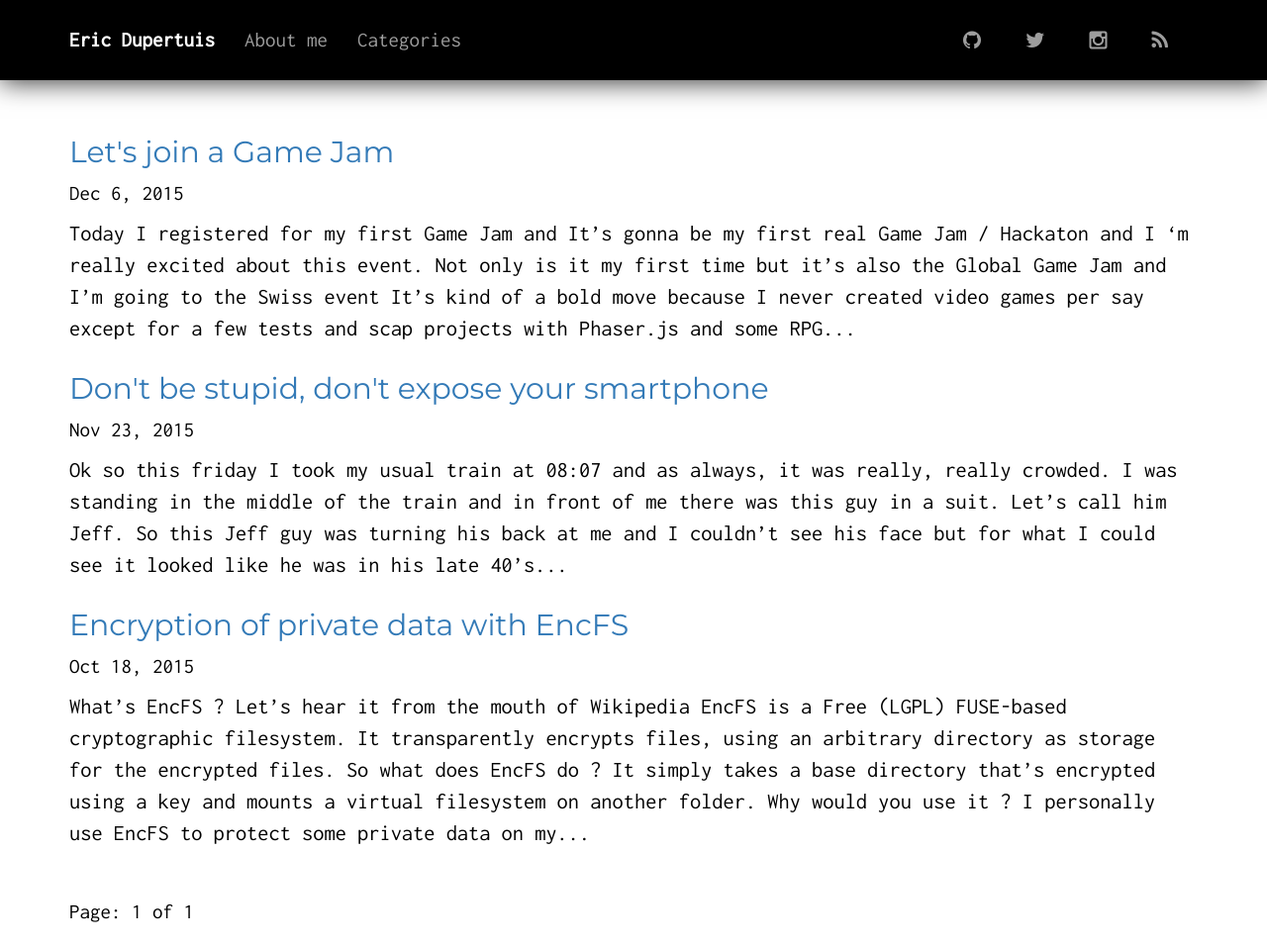
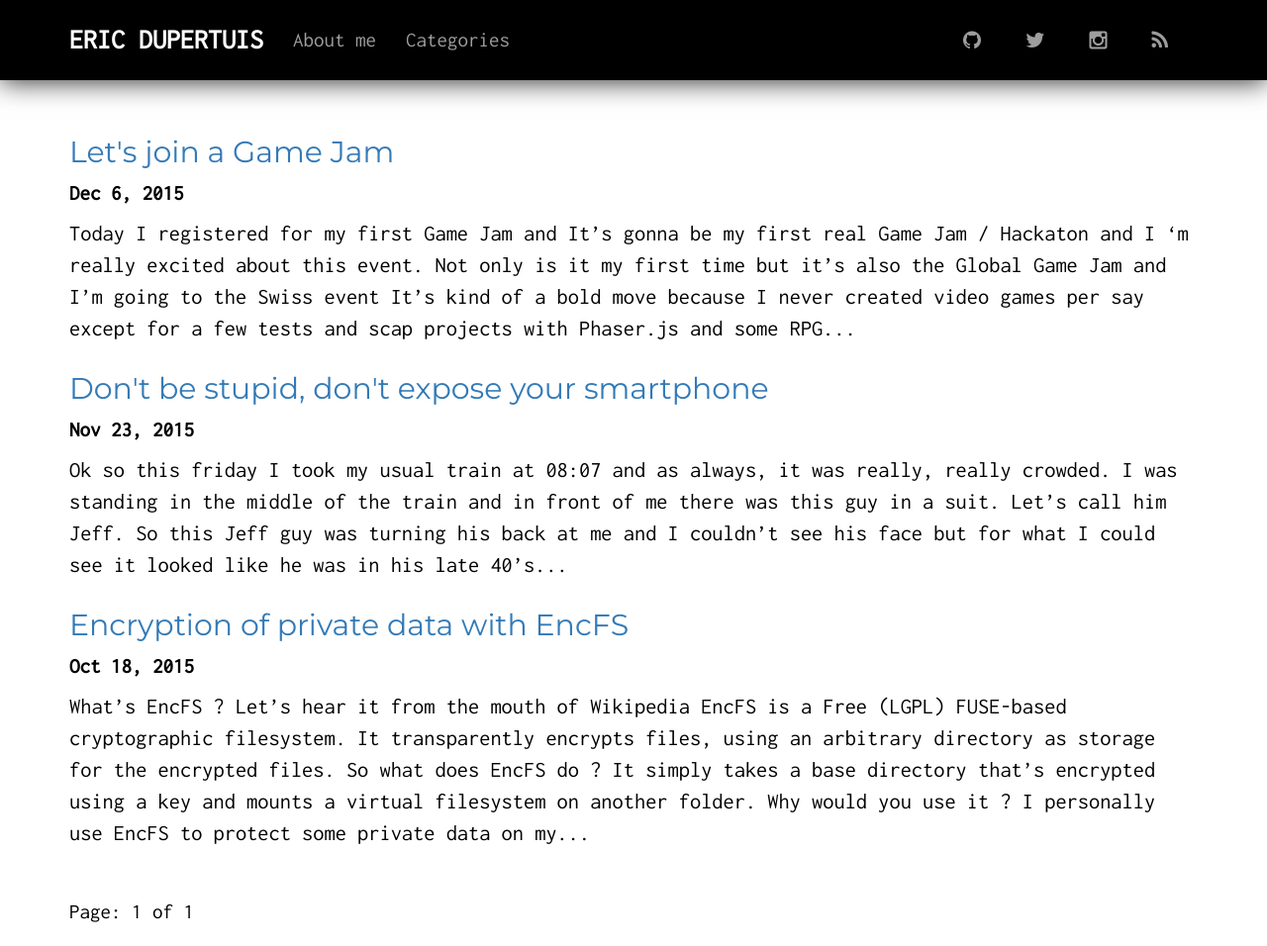
Before and after one commit to EricDupertuis/EricDupertuis.github.io, a Jekyll site: the page built from index.html, in a window 1280 px wide. Shown: the whole page at 99% size. Built offline with Jekyll 4.4.1, drawn with Linux system fonts in a browser that asks for light colours; the list of posts is cut into pages by our own code.

Commit message:
more styling

```diff
--- a/_includes/header.html
+++ b/_includes/header.html
@@ -3,7 +3,7 @@
         <div class="navbar-header">
             <button type="button" class="navbar-toggle collapsed" data-toggle="collapse" data-target="#bs-example-navbar-collapse-1" aria-expanded="false">
                 <span class="sr-only">Toggle navigation</span>
-                <span>Menu</span>
+                <span>≡</span>
             </button>
             <a class="navbar-brand" href="/">Eric Dupertuis</a>
         </div>
--- a/assets/css/main.css
+++ b/assets/css/main.css
@@ -63,8 +63,13 @@ header a:hover {
   background-color: #272822;
 }
 
+.post-title {
+  margin-bottom: 1em;
+}
+
 .post-meta {
     font-size: 1.5em;
+    font-weight: bold;
 }
 
 .post-link:hover {
@@ -145,6 +150,21 @@ header a:hover {
 .navbar-inverse .navbar-brand {
     font-weight: bold;
     color: #fff;
+}
+
+.navbar-toggle {
+  border: none;
+  font-size: 2em;
+  line-height: 0.8em;
+}
+
+.navbar-toggle span {
+  color: #fff;
+}
+
+.navbar-brand {
+    font-size: 2em;
+    text-transform: uppercase;
 }
 
 .twitter-share-button {
```
